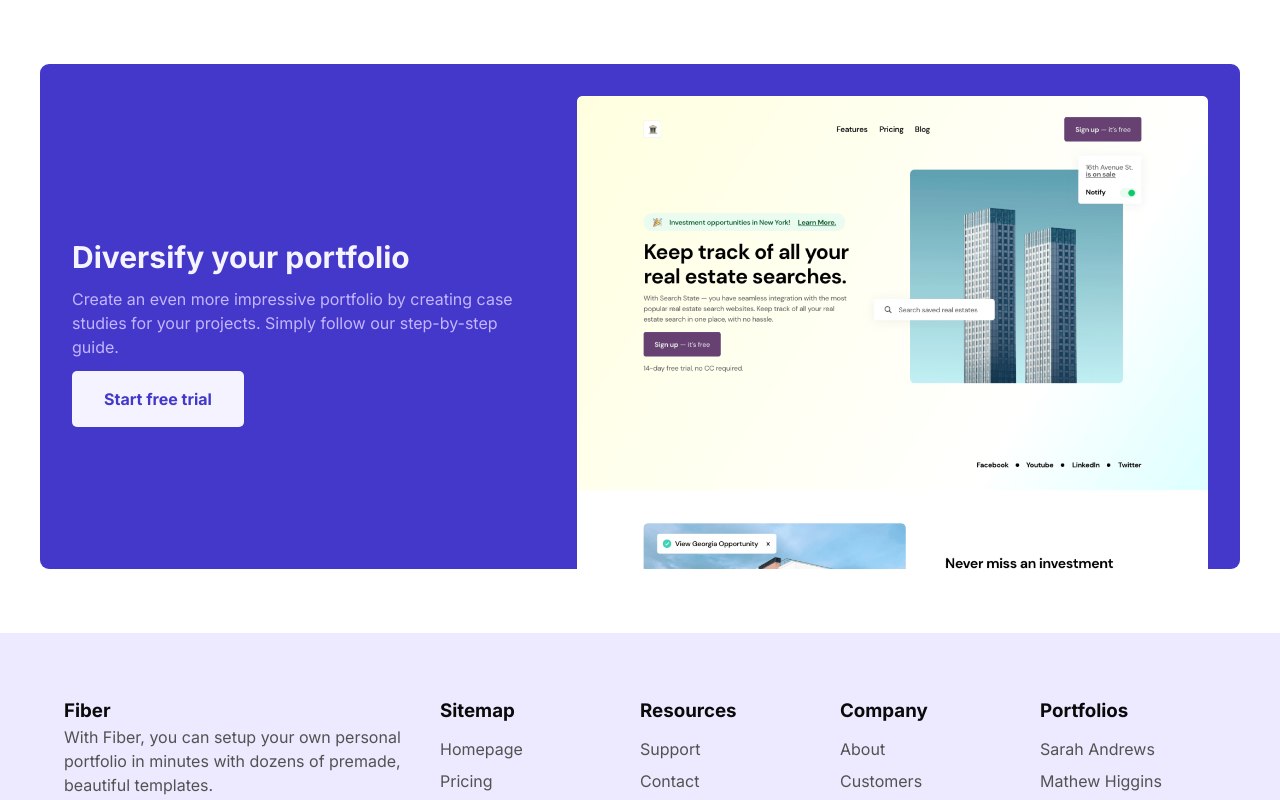
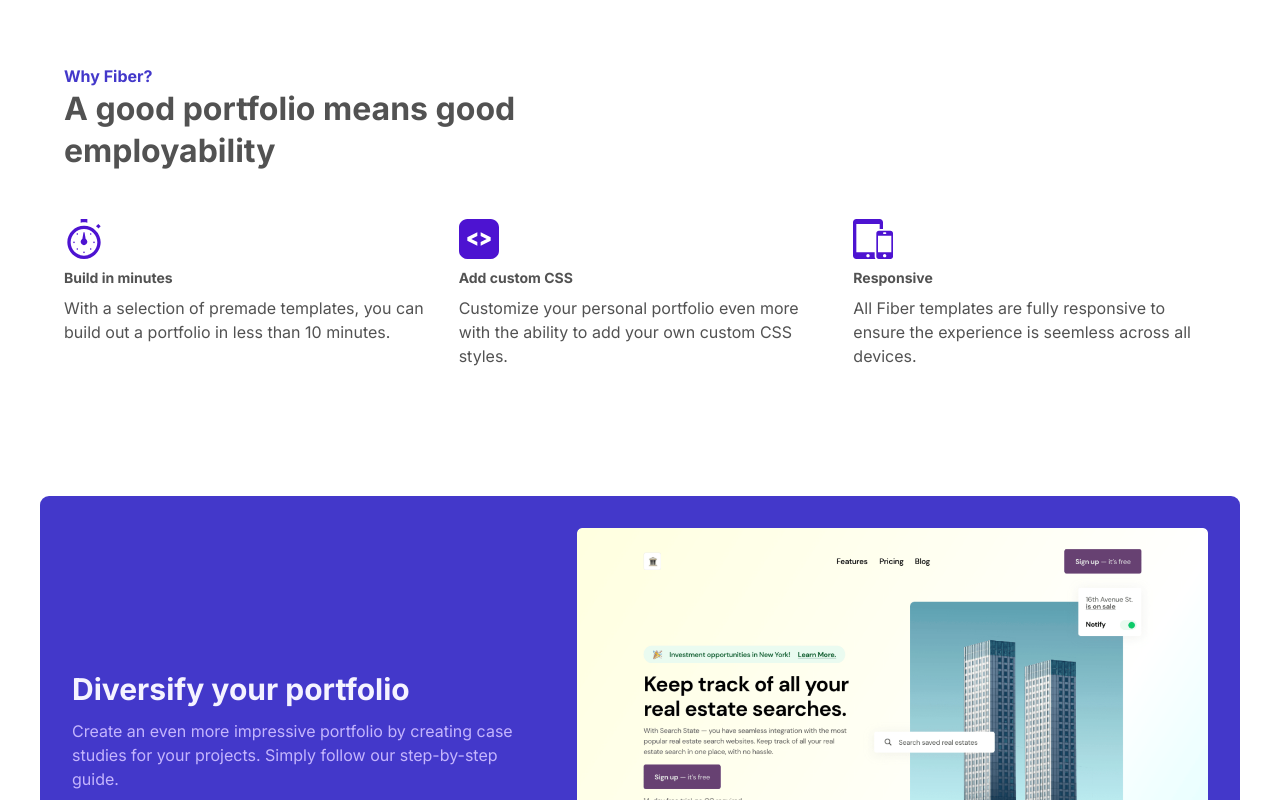
Before and after one commit to mjamecny/fiber-landing-page, a React (Vite) app: page / in a window 1280 px wide. Shown: the top 800 px of the page. Built offline with nearby package versions, Linux system fonts and the light colour scheme.

Commit message:
add styles for Features section

```diff
--- a/src/App.jsx
+++ b/src/App.jsx
@@ -2,12 +2,14 @@
 
 import Footer from "./Footer"
 import Cta from "./Cta"
+import Features from "./Features"
 
 const StyledApp = styled.div``
 
 export default function App() {
   return (
     <StyledApp>
+      <Features />
       <Cta />
       <Footer />
     </StyledApp>
--- /dev/null
+++ b/src/Feature.jsx
@@ -0,0 +1,28 @@
+import styled from "styled-components"
+
+const StyledFeature = styled.div`
+  display: flex;
+  flex-direction: column;
+  align-items: flex-start;
+  gap: 0.8rem;
+`
+
+const Icon = styled.img``
+
+const Heading = styled.h3`
+  font-size: 1.4rem;
+`
+
+const Description = styled.p``
+
+export default function Feature({ feature }) {
+  const { icon, title, description } = feature
+
+  return (
+    <StyledFeature>
+      <Icon src={icon} alt={`${icon.split(".")[0]} icon`} />
+      <Heading>{title}</Heading>
+      <Description>{description}</Description>
+    </StyledFeature>
+  )
+}
--- a/src/Features.jsx
+++ b/src/Features.jsx
@@ -0,0 +1,73 @@
+import styled from "styled-components"
+
+import Feature from "./Feature"
+
+const StyledFeatures = styled.section``
+
+const Container = styled.div`
+  max-width: 120rem;
+  margin: 0 auto;
+  padding: 6.4rem 2.4rem;
+`
+
+const SubHeading = styled.h3`
+  font-size: 1.6rem;
+  color: var(--color-indigo-700);
+`
+
+const Heading = styled.h2`
+  font-size: 3.2rem;
+  line-height: 1.3;
+
+  @media (min-width: 768px) {
+    width: 50%;
+  }
+`
+
+const FeaturesContainer = styled.div`
+  display: grid;
+  grid-template-columns: 1fr;
+  gap: 3.2rem;
+  margin-top: 4.8rem;
+
+  @media (min-width: 768px) {
+    grid-template-columns: 1fr 1fr 1fr;
+  }
+`
+
+const features = [
+  {
+    icon: "time.svg",
+    title: "Build in minutes",
+    description:
+      "With a selection of premade templates, you can build out a portfolio in less than 10 minutes.",
+  },
+  {
+    icon: "code.svg",
+    title: "Add custom CSS",
+    description:
+      "Customize your personal portfolio even more with the ability to add your own custom CSS styles.",
+  },
+  {
+    icon: "responsive.svg",
+    title: "Responsive",
+    description:
+      "All Fiber templates are fully responsive to ensure the experience is seemless across all devices.",
+  },
+]
+
+export default function Features() {
+  return (
+    <StyledFeatures>
+      <Container>
+        <SubHeading>Why Fiber?</SubHeading>
+        <Heading>A good portfolio means good employability</Heading>
+        <FeaturesContainer>
+          {features.map((feature, index) => (
+            <Feature key={index} feature={feature} />
+          ))}
+        </FeaturesContainer>
+      </Container>
+    </StyledFeatures>
+  )
+}
```
